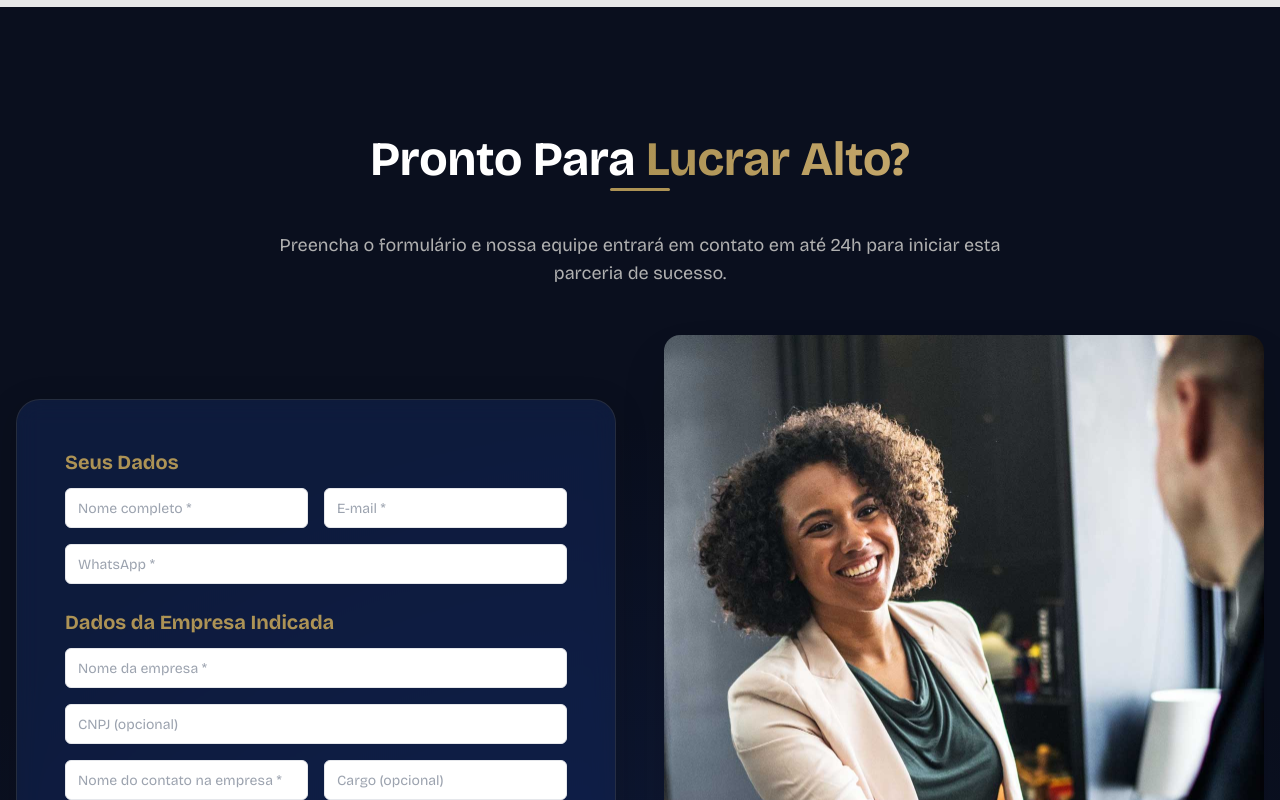
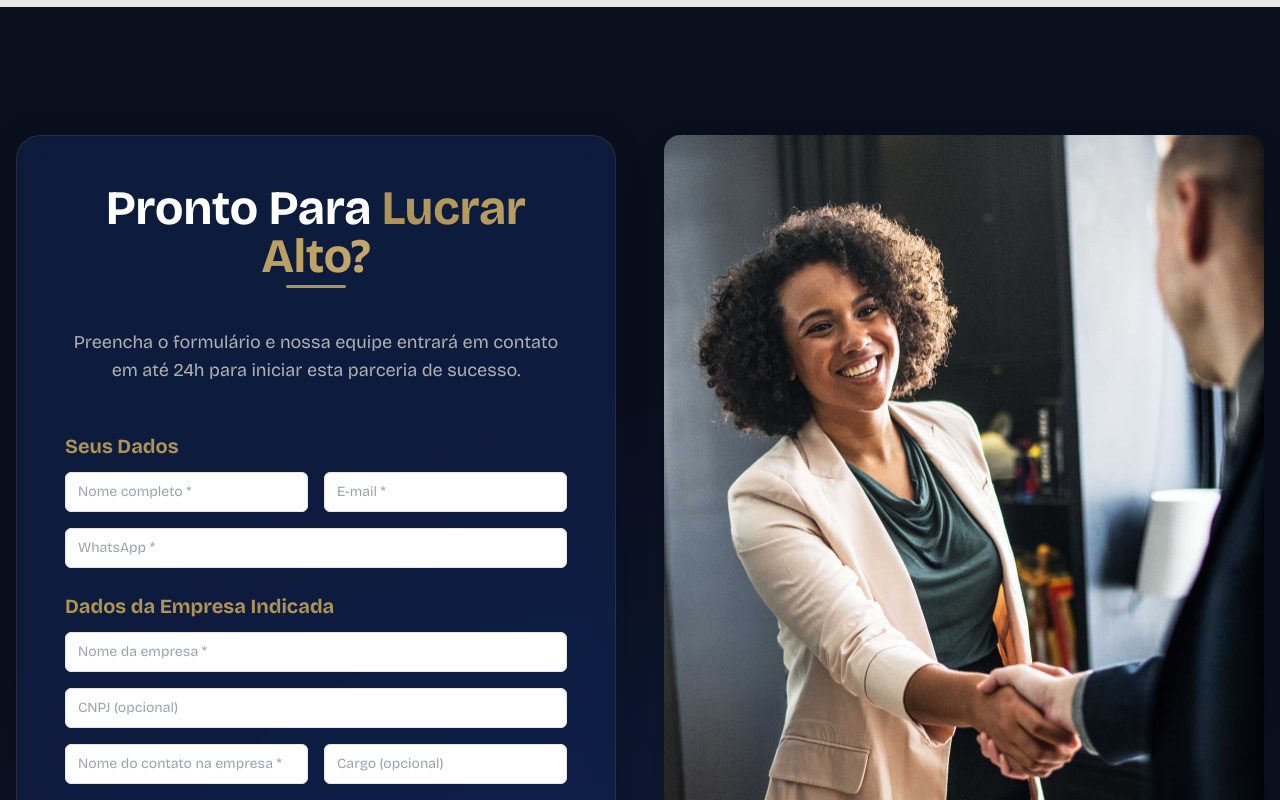
Before and after one commit to projetosvfx/hc-assessoria-partner-program-v2, a React (Vite) app: page / in a window 1280 px wide. Shown: the part 5260-6060 px from the top of the page. Built offline with nearby package versions, Linux system fonts and the light colour scheme.

Commit message:
Move title div to form column

```diff
--- a/App.tsx
+++ b/App.tsx
@@ -847,21 +847,22 @@ export default function App() {
         <section id="formulario" className="relative py-20 md:py-32 overflow-hidden">
          <div className="absolute inset-0 -z-10" style={{background: 'radial-gradient(circle at 50% 100%, rgba(19, 36, 77, 0.7) 0%, var(--color-primary-dark) 60%)'}}></div>
           <div className="container mx-auto px-4 relative z-10">
-            <div className="text-center max-w-3xl mx-auto mb-12">
-              <h2 className="text-4xl md:text-5xl font-bold mb-4 text-white section-title-underline section-title">
-                Pronto Para <span className="bg-gradient-to-r from-[var(--color-accent-gold)] to-[var(--color-accent-gold-light)] bg-clip-text text-transparent">Lucrar Alto?</span>
-              </h2>
-              <p className="text-lg text-[var(--color-text-medium)] mt-6">Preencha o formulário e nossa equipe entrará em contato em até 24h para iniciar esta parceria de sucesso.</p>
-            </div>
 
             {/* Two column layout: Form on left, Image on right */}
-            <div className="grid lg:grid-cols-2 gap-12 items-center">
-              {/* Form Column */}
+            <div className="grid lg:grid-cols-2 gap-12 items-start">
+              {/* Form Column with title moved here */}
               <div className="glassmorphic p-8 md:p-12">
+                {/* Title and description moved inside form column */}
+                <div className="text-center mb-12">
+                  <h2 className="text-4xl md:text-5xl font-bold mb-4 text-white section-title-underline section-title">
+                    Pronto Para <span className="bg-gradient-to-r from-[var(--color-accent-gold)] to-[var(--color-accent-gold-light)] bg-clip-text text-transparent">Lucrar Alto?</span>
+                  </h2>
+                  <p className="text-lg text-[var(--color-text-medium)] mt-6">Preencha o formulário e nossa equipe entrará em contato em até 24h para iniciar esta parceria de sucesso.</p>
+                </div>
                 <ContactForm />
               </div>
 
-              {/* Image Column - removed border */}
+              {/* Image Column */}
               <div className="hidden lg:block">
                 <div className="relative">
                   <div className="absolute -inset-4 bg-gradient-to-br from-[var(--color-accent-gold)]/20 to-[var(--color-accent-gold-light)]/20 rounded-3xl blur-xl"></div>
```
